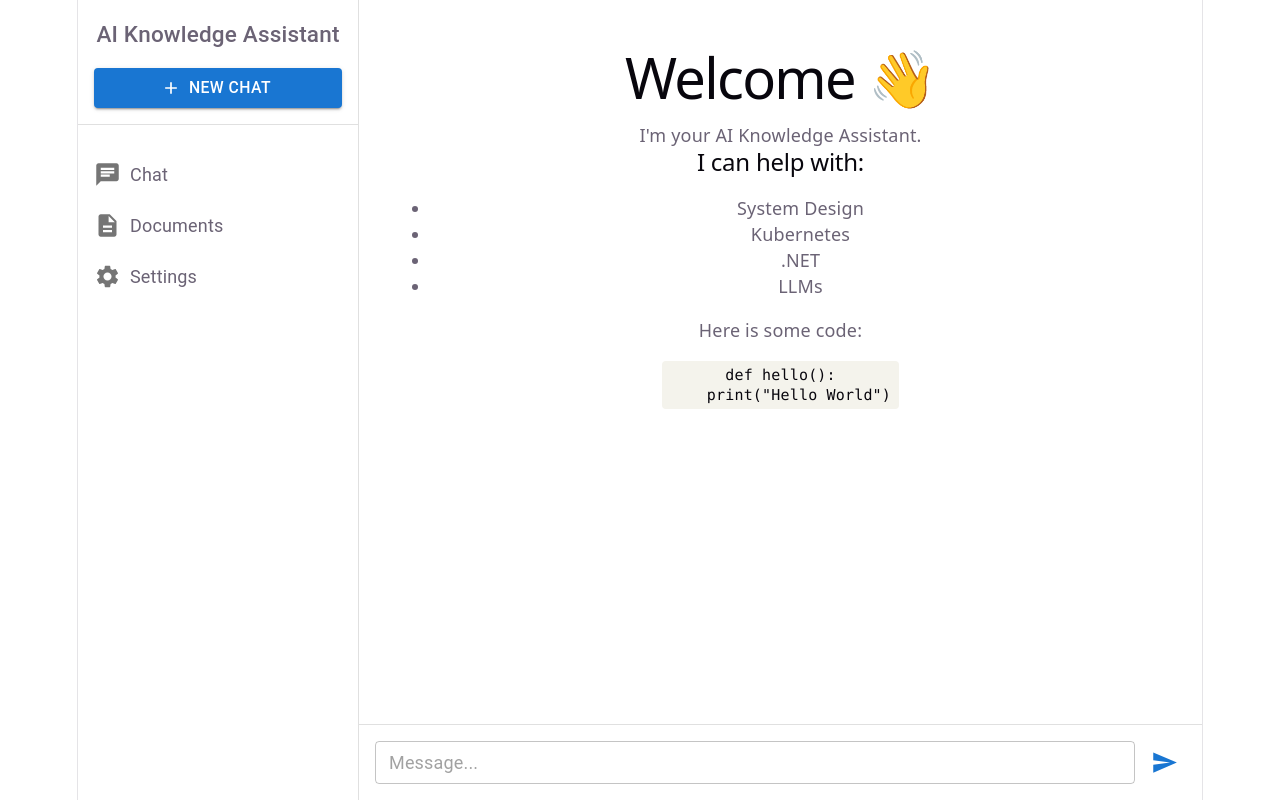
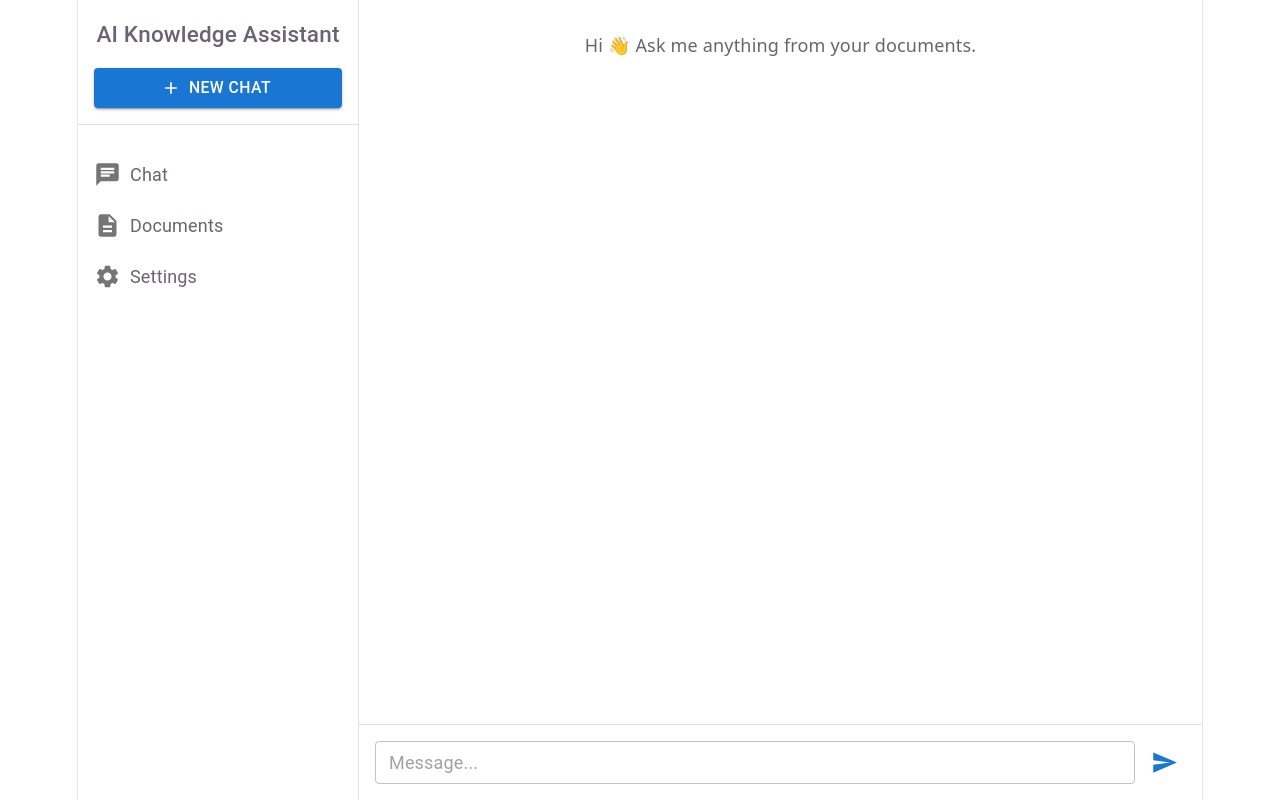
Before and after one commit to aman87263/SemanticSearch_v1, a React (Vite) app in the folder frontend/: page /chat in a window 1280 px wide. Built offline with nearby package versions, Linux system fonts and the light colour scheme.

Commit message:
feat: implement ChatContext and useChat hook for managing chat state; update ChatPage to utilize context for message handling

```diff
--- /dev/null
+++ b/frontend/src/context/ChatContext.tsx
@@ -0,0 +1,89 @@
+import {
+    createContext,
+    useContext,
+    useState,
+    type ReactNode,
+} from "react";
+
+import { sendMessage as sendMessageToAI } from "../services/chatService";
+import type { ChatResponse, Message } from "../types/chat";
+
+interface ChatContextType {
+    messages: Message[];
+    loading: boolean;
+    sendMessage: (text: string) => Promise<void>;
+}
+
+const ChatContext = createContext<ChatContextType | undefined>(undefined);
+
+interface ChatProviderProps {
+    children: ReactNode;
+}
+
+export function ChatProvider({
+    children,
+}: ChatProviderProps) {
+    const [messages, setMessages] = useState<Message[]>([
+        {
+            id: crypto.randomUUID(),
+            role: "assistant",
+            content: "Hi 👋 Ask me anything from your documents.",
+            createdAt: new Date(),
+        },
+    ]);
+
+    const [loading, setLoading] = useState(false);
+
+    async function sendMessage(text: string) {
+        const userMessage: Message = {
+            id: crypto.randomUUID(),
+            role: "user",
+            content: text,
+            createdAt: new Date(),
+        };
+
+        setMessages((prev) => [...prev, userMessage]);
+
+        setLoading(true);
+
+        try {
+            const response: ChatResponse = await sendMessageToAI(text);
+
+            const assistantMessage: Message = {
+                id: crypto.randomUUID(),
+                role: "assistant",
+                content: response.content,
+                createdAt: new Date(),
+                sources: response.sources,
+            };
+
+            setMessages((prev) => [...prev, assistantMessage]);
+        } finally {
+            setLoading(false);
+        }
+    }
+
+    return (
+        <ChatContext.Provider
+            value={{
+                messages,
+                loading,
+                sendMessage,
+            }}
+        >
+            {children}
+        </ChatContext.Provider>
+    );
+}
+
+export function useChat() {
+    const context = useContext(ChatContext);
+
+    if (!context) {
+        throw new Error(
+            "useChat must be used inside ChatProvider"
+        );
+    }
+
+    return context;
+}
--- a/frontend/src/main.tsx
+++ b/frontend/src/main.tsx
@@ -3,11 +3,14 @@ import { createRoot } from 'react-dom/client'
 import './index.css'
 import App from './App.tsx'
 import { BrowserRouter } from 'react-router-dom'
+import { ChatProvider } from './context/ChatContext.tsx'
 
 createRoot(document.getElementById('root')!).render(
   <StrictMode>
     <BrowserRouter>
+    <ChatProvider>
       <App />
+    </ChatProvider>
     </BrowserRouter>
   </StrictMode>,
 )
--- a/frontend/src/pages/Chat/ChatPage.tsx
+++ b/frontend/src/pages/Chat/ChatPage.tsx
@@ -1,86 +1,10 @@
-import { useEffect, useRef, useState } from "react";
 import { Box } from "@mui/material";
 import ChatInput from "../../components/chat/ChatInput";
 import MessageList from "../../components/chat/MessageList";
-import type { Message } from "../../types/chat";
-import { sendMessage } from "../../services/chatService";
+import { useChat } from "../../context/ChatContext";
 
 export default function ChatPage() {
-    const [messages, setMessages] = useState<Message[]>([
-        {
-            id: crypto.randomUUID(),
-            role: "assistant",
-            content: `
-# Welcome 👋
-
-I'm your AI Knowledge Assistant.
-
-## I can help with:
-
-- System Design
-- Kubernetes
-- .NET
-- LLMs
-
-Here is some code:
-
-\`\`\`python
-def hello():
-    print("Hello World")
-\`\`\`
-`,
-            createdAt: new Date(),
-        },
-    ]);
-
-    const endRef = useRef<HTMLDivElement | null>(null);
-
-    const scrollToBottom = () => {
-        endRef.current?.scrollIntoView({ behavior: "smooth" });
-    };
-
-    useEffect(() => {
-        scrollToBottom();
-    }, [messages]);
-
-    const handleSend = async (text: string) => {
-        const userMessage: Message = {
-            id: crypto.randomUUID(),
-            role: "user",
-            content: text,
-            createdAt: new Date(),
-        };
-
-        const fullResponse = await sendMessage(text);
-
-        // add user message + empty assistant message
-        setMessages((prev) => [
-            ...prev,
-            userMessage,
-            { role: "assistant", content: "", id: crypto.randomUUID(), createdAt: new Date() },
-        ]);
-
-        let index = 0;
-
-        const interval = setInterval(() => {
-            index++;
-
-            setMessages((prev) => {
-                const updated = [...prev];
-                const lastMsg = updated[updated.length - 1];
-
-                if (lastMsg.role === "assistant") {
-                    lastMsg.content = fullResponse.content.slice(0, index);
-                }
-
-                return updated;
-            });
-
-            if (index >= fullResponse.content.length) {
-                clearInterval(interval);
-            }
-        }, 20); // speed of streaming
-    };
+    const { messages, sendMessage, loading } = useChat();
 
     return (
         <Box
@@ -91,11 +15,10 @@ def hello():
                 alignItems: "center",
             }}
         >
-            {/* Centered chat container like ChatGPT */}
             <Box
                 sx={{
                     width: "100%",
-                    maxWidth: "960px",
+                    maxWidth: "900px",
                     flex: 1,
                     display: "flex",
                     flexDirection: "column",
@@ -103,8 +26,13 @@ def hello():
             >
                 <MessageList messages={messages} />
 
-                <div ref={endRef} />
-                <ChatInput onSend={handleSend} />
+                {loading && (
+                    <Box sx={{ px: 2, py: 1 }}>
+                        AI is thinking...
+                    </Box>
+                )}
+
+                <ChatInput onSend={sendMessage} />
             </Box>
         </Box>
     );
```
Also changed, not shown: frontend/src/types/chat.ts (+9 -1 lines), frontend/src/hooks/useChat.ts (added).
